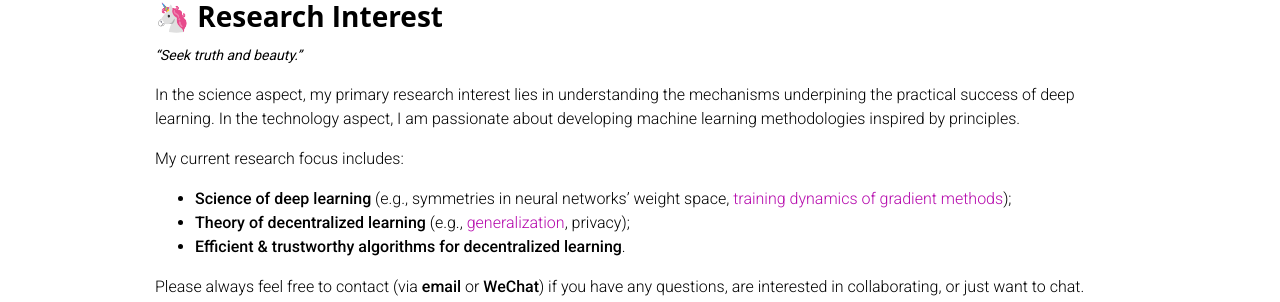
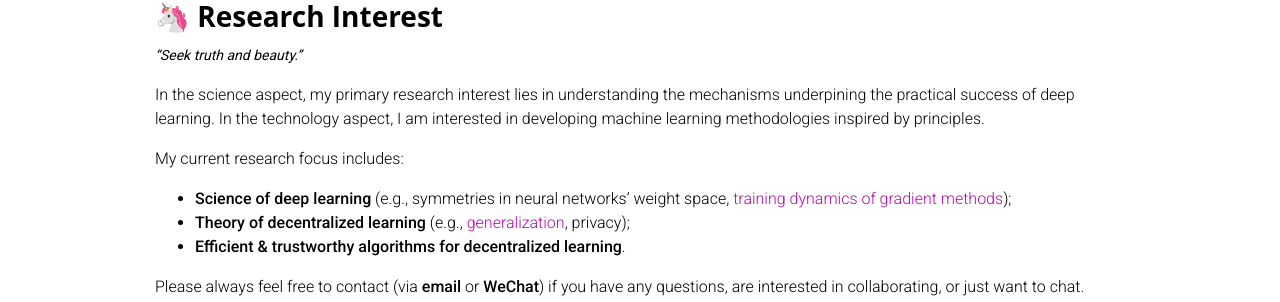
Before and after one commit to Raiden-Zhu/Raiden-Zhu.github.io, a Jekyll site: the page built from _pages/about.md, in a window 1280 px wide and 900 px high. Shown: the part 425-727 px from the top of the window. Built offline with Jekyll 4.4.1, drawn with Linux system fonts in a browser that asks for light colours; full-size pictures stand in for the smaller copies a plugin makes; comment, search, counter and statistics services are not loaded; a style sheet for code colours, icons or effects is not loaded.

Commit message:
Update about.md

```diff
--- a/_pages/about.md
+++ b/_pages/about.md
@@ -34,7 +34,7 @@ My current research mainly focuses on science of deep learning. I am also intere
 
 In the science aspect, my primary research interest lies in understanding the mechanisms underpining the practical success of deep learning.
 <!-- My ultimate goal is to understand the emergence of intelligence (both machine intelligence and biological intelligence). -->
-In the technology aspect, I am passionate about developing machine learning methodologies inspired by principles.
+In the technology aspect, I am interested in developing machine learning methodologies inspired by principles.
 
 My current research focus includes:
 - **Science of deep learning** (e.g., symmetries in neural networks' weight space, [training dynamics of gradient methods](https://arxiv.org/abs/2306.02913));
```
